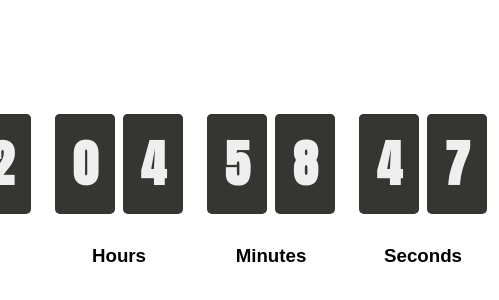
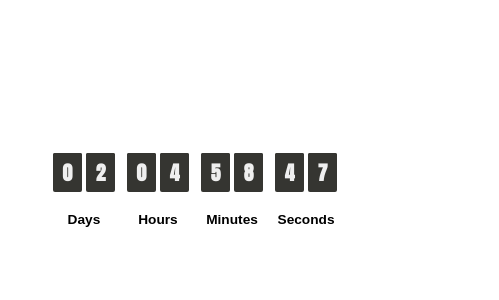
Before and after one commit to sacrover/countdown-web, a plain HTML site: page index.html in a window 390 px wide. Shown: the part 236-536 px from the top of the page, 499 px wide, since content can reach past the window. Drawn offline with Linux system fonts and the light colour scheme.

Commit message:
Updated mobile view

```diff
--- a/css/style.css
+++ b/css/style.css
@@ -10,8 +10,8 @@ body {
 }
 
 :root {
-  --flip-height: 100px;
-  --flip-width: calc(var(--flip-height) * 0.6);
+  --flip-height: 10vw;
+  --flip-width: calc(var(--flip-height) * 0.75);
   --line-height: calc(var(--flip-height) * 0.5);
   --flip-container-color: #353531;
   --flip-color: #353531;
@@ -19,7 +19,7 @@ body {
   --flip-border-radius: calc(var(--flip-height) * 0.05);
   --animation-time: 0.8s;
   --animation-ease: linear;
-  --perspective: 200px;
+  --perspective: 40vw;
 }
 
 h3 {
@@ -40,7 +40,7 @@ body {
   font-size: calc(var(--flip-height) * 0.5);
   font-weight: 700;
   position: relative;
-  margin: 0.25rem;
+  margin: 0.5vw;
 }
 .flip .flip-display {
   height: var(--flip-height);
@@ -168,7 +168,7 @@ body {
 }
 
 .flip-clock {
-  border-radius: 0.5rem;
+  border-radius: 1vw;
   position: relative;
   display: flex;
   flex-shrink: 0;
@@ -180,12 +180,13 @@ body {
 .flip-clock .days-container .days {
   z-index: 1;
   display: inline-flex;
-  margin: 0.5rem;
+  margin: 1vw;;
 }
 
 .flip-clock .seconds-container,
 .flip-clock .minutes-container,
 .flip-clock .hours-container,
 .flip-clock .days-container {
+  font-size: 3vw;
   text-align: center;
 }
```
